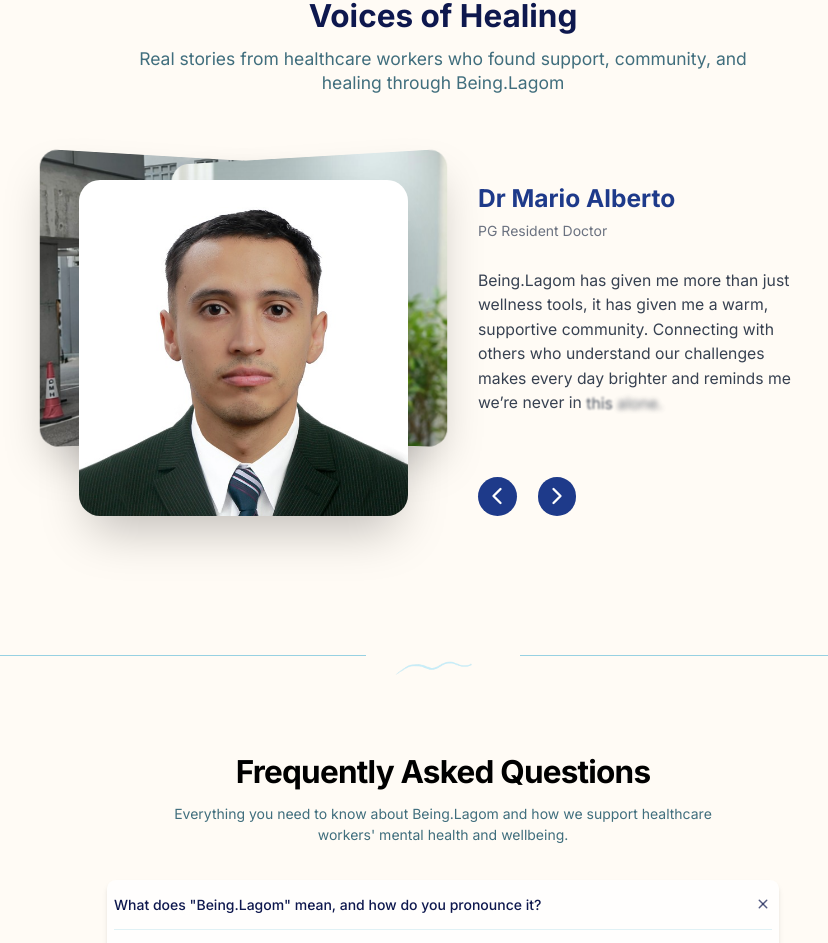
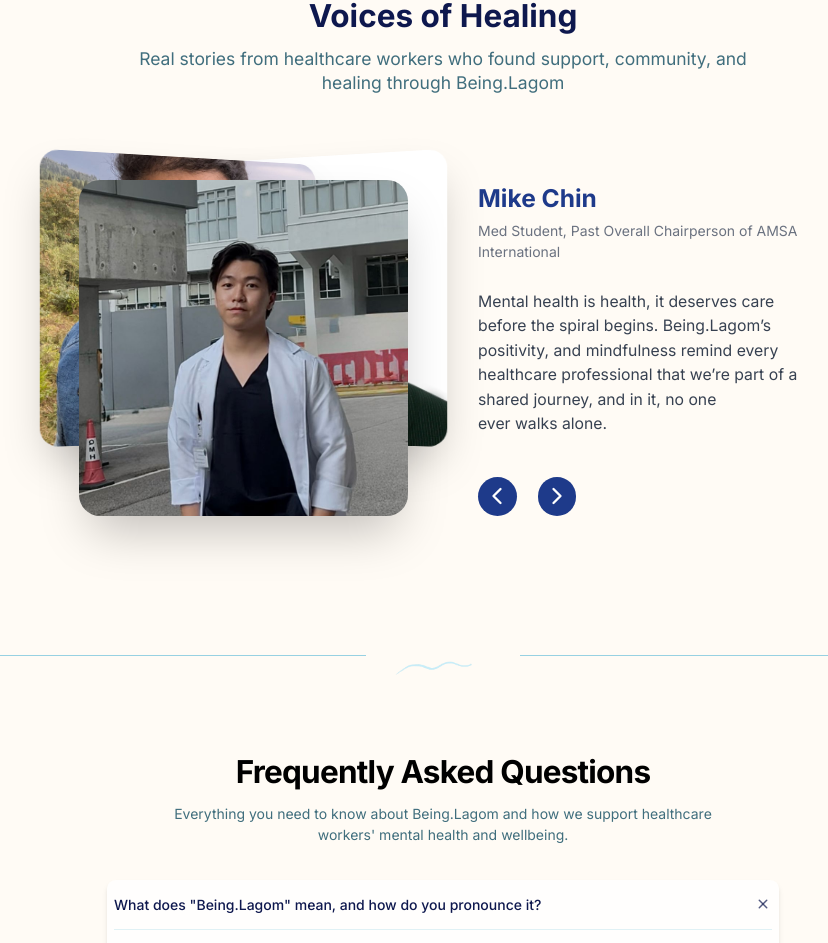
Before and after one commit to Ashes-Nanda/Lagom-main-figma, a React (Vite) app: page / in a window 1280 px wide. Shown: the part 2508-3451 px from the top of the page, without its empty margins (197-1025 px from the left). Built offline with nearby package versions, Linux system fonts and the light colour scheme.

Commit message:
MINOR UPDATES

```diff
--- a/components/AboutSection.tsx
+++ b/components/AboutSection.tsx
@@ -775,10 +775,6 @@
             </Card>
           </div>
 
-
-
-
-
           {/* What "Lagom" Means - Quote Format */}
           <div className="mb-16">
             <div className="text-center max-w-4xl mx-auto">
--- a/pages/HomePage.tsx
+++ b/pages/HomePage.tsx
@@ -57,7 +57,7 @@
             <div className="flex justify-center">
               <CircularTestimonials
                 testimonials={testimonials}
-                autoplay={true}
+                autoplay={false}
                 colors={{
                   name: "#1e3a8a", // primary color
                   designation: "#6b7280", // muted foreground
```
